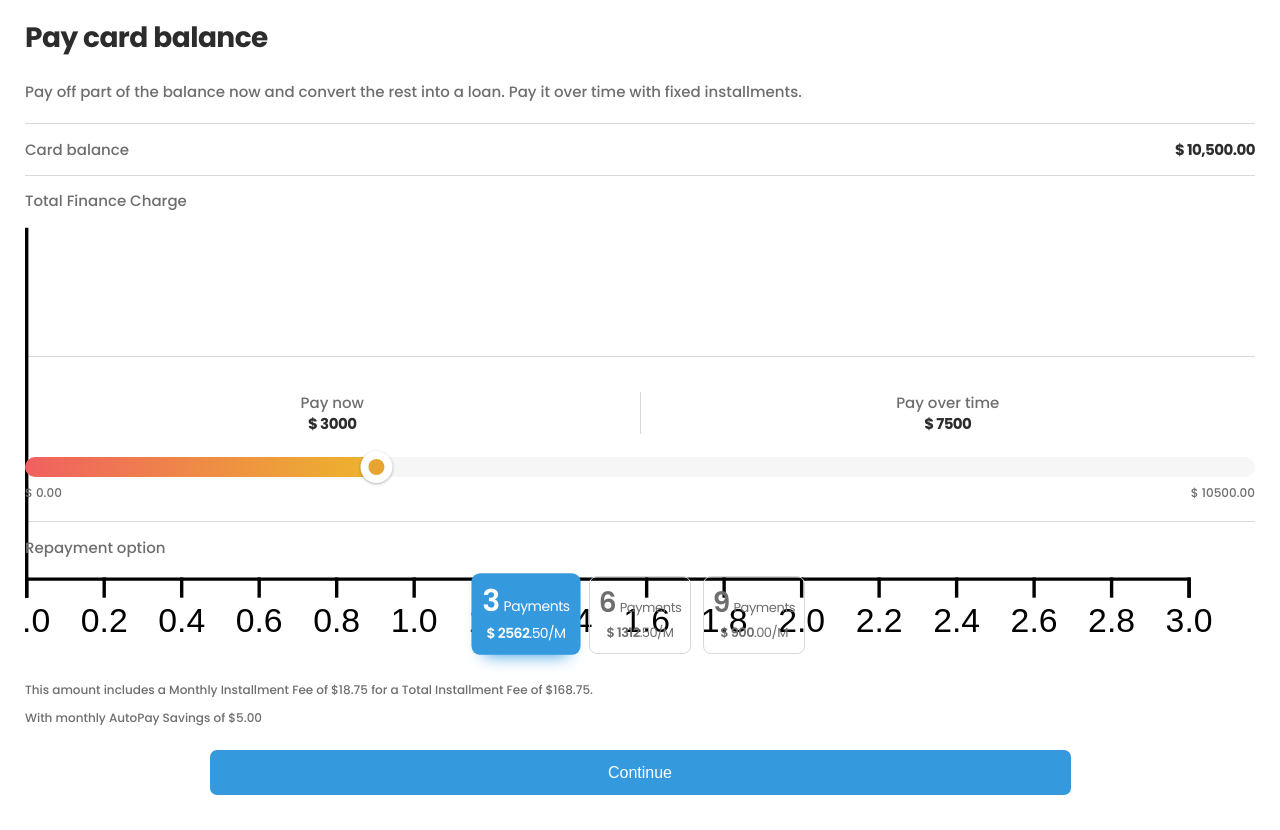
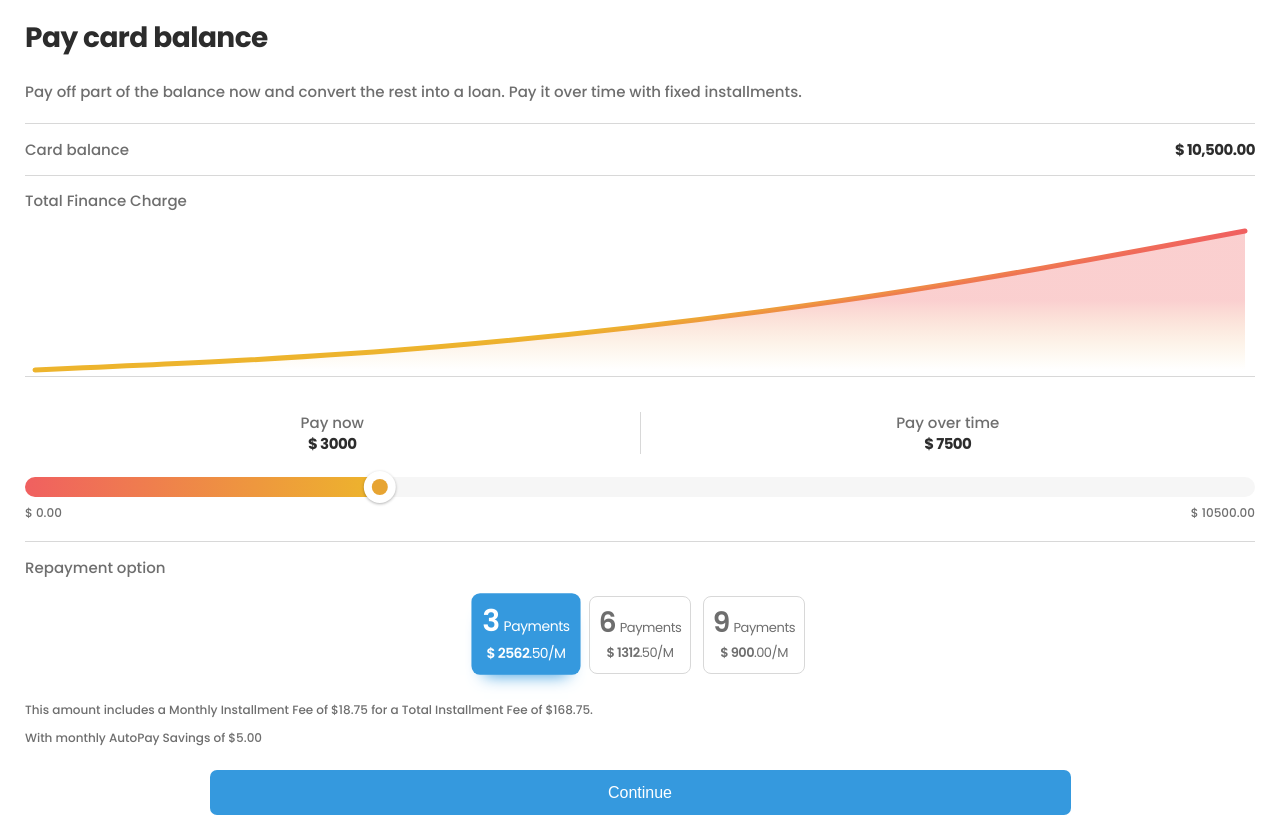
Before and after one commit to s2c130050131527/card-payment, a React (Create React App) app: page / in a window 1280 px wide. Built offline with nearby package versions, Linux system fonts and the light colour scheme.

Commit message:
feat: graph complete

```diff
--- a/src/components/Chart.jsx
+++ b/src/components/Chart.jsx
@@ -1,36 +1,67 @@
-import { useRef } from "react";
 import * as d3 from "d3";
 
-const margin = { top: 0, right: 0, bottom: 20, left: 20 },
-  width = 364 - margin.left - margin.right,
-  height = 124 - margin.top - margin.bottom,
-  color = "OrangeRed";
+const Chart = ({ x, y, widthX, heightY }) => {
+  const margin = { top: 0, right: 10, bottom: 10, left: 0 };
+  const width = widthX - margin.left - margin.right;
+  const height = heightY - margin.top - margin.bottom;
 
-const Chart = ({ x, y }) => {
-  const getX = d3.scaleLinear().domain([0, x]).range([0, width]);
-  const getY = d3.scaleLinear().domain([y, 0]).range([height, 0]);
+  let data = [{ mon: 0, amt: 0 }];
+  let total = (x * (x + 1)) / 2;
+  let yderivate = y / total;
+  for (let i = 1; i <= x; i++) {
+    let newObj = {
+      mon: i,
+      amt: yderivate * i + data[i - 1].amt,
+    };
+    data.push(newObj);
+  }
 
-  const getXAxis = (ref) => {
-    const xAxis = d3.axisBottom(getX);
-    d3.select(ref).call(xAxis);
-  };
+  const getX = d3.scaleLinear().domain([0, x]).range([10, width]);
+  const getY = d3.scaleLinear().domain([0, y]).range([height, 5]);
 
-  const getYAxis = (ref) => {
-    const yAxis = d3.axisLeft(getY).tickSize(0).tickPadding(7);
-    d3.select(ref).call(yAxis);
-  };
+  const linePath = d3
+    .line()
+    .x((d) => getX(d.mon))
+    .y((d) => getY(d.amt))
+    .curve(d3.curveMonotoneX)(data);
+
+  const areaPath = d3
+    .area()
+    .x((d) => getX(d.mon))
+    .y0((d) => getY(d.amt))
+    .y1(() => getY(0))
+    .curve(d3.curveMonotoneX)(data);
 
   return (
     <svg
       viewBox={`0 0 ${width + margin.left + margin.right}
   ${height + margin.top + margin.bottom}`}
     >
-      <g className="axis" ref={getYAxis} />
-      <g
-        className="axis xAxis"
-        ref={getXAxis}
-        transform={`translate(0,${height})`}
+      <path
+        strokeWidth={5}
+        fill="none"
+        stroke="url(#linear)"
+        d={linePath}
+        strokeLinecap="round"
       />
+      <path fill="url(#linear2)" d={areaPath} opacity={0.3} />
+
+      <linearGradient id="linear" x1="0%" y1="0%" x2="100%" y2="0%">
+        <stop offset="0%" stopColor="#edb42d" />
+        <stop offset="45%" stopColor="#edb42d" />
+        <stop offset="100%" stopColor="#f06060" />
+      </linearGradient>
+      <linearGradient
+        id="linear2"
+        x1="0%"
+        y1="0%"
+        x2="100%"
+        y2="0%"
+        gradientTransform="rotate(90)"
+      >
+        <stop offset="50%" stopColor="#f06060" />
+        <stop offset="100%" stopColor="#edb42d00" />
+      </linearGradient>
     </svg>
   );
 };
--- a/src/components/GraphContainer.jsx
+++ b/src/components/GraphContainer.jsx
@@ -1,3 +1,4 @@
+import { useEffect, useLayoutEffect, useRef, useState } from "react";
 import Chart from "./Chart";
 import styles from "./GraphContainer.module.scss";
 
@@ -8,6 +9,35 @@ const INT_LIST = {
 };
 
 const GraphContainer = ({ amount, payNowAmount, selectedMonth }) => {
+  const [widthHeight, setWidthHeight] = useState({ width: 0, height: 0 });
+  const parentRef = useRef(null);
+
+  const setDimens = () => {
+    if (parentRef.current) {
+      setWidthHeight({
+        width: parentRef.current.clientWidth,
+        height: parentRef.current.clientHeight,
+      });
+    }
+  };
+
+  useEffect(() => {
+    let resizedFn;
+    window.addEventListener("resize", () => {
+      clearTimeout(resizedFn);
+      resizedFn = setTimeout(() => {
+        setDimens();
+      }, 200);
+    });
+    return () => {
+      window.removeEventListener("resize");
+    };
+  }, []);
+
+  useEffect(() => {
+    setDimens();
+  }, []);
+
   const payLaterAmount = amount - payNowAmount;
   const payLaterAmountWithInt = parseFloat(
     payLaterAmount * INT_LIST[selectedMonth]
@@ -18,8 +48,13 @@ const GraphContainer = ({ amount, payNowAmount, selectedMonth }) => {
   return (
     <div className={styles.container}>
       <div className={styles.title}>Total Finance Charge</div>
-      <div className={styles.boxOfGraph}>
-        <Chart y={interest} x={selectedMonth} />
+      <div className={styles.boxOfGraph} ref={parentRef}>
+        <Chart
+          y={interest}
+          x={selectedMonth}
+          widthX={widthHeight.width}
+          heightY={widthHeight.height}
+        />
       </div>
     </div>
   );
--- a/src/components/GraphContainer.module.scss
+++ b/src/components/GraphContainer.module.scss
@@ -1,6 +1,6 @@
 .container {
   padding-top: 13px;
-  padding-bottom: 20px;
+  padding-bottom: 10px;
   border-bottom: 1px solid #d8d8d8;
   .title {
     font-size: 15px;
@@ -9,6 +9,6 @@
   }
   .boxOfGraph {
     padding-top: 14px;
-    height: 110px;
+    height: 140px;
   }
 }
--- a/src/components/PaybackAndSlider.jsx
+++ b/src/components/PaybackAndSlider.jsx
@@ -25,7 +25,7 @@ const PaybackAndSlider = ({ amount, payNowAmount, setPayNowAmount }) => {
           values={payNowAmount}
           step={100}
           min={0}
-          max={amount}
+          max={amount - 100}
           rtl={false}
           onChange={(values) => setPayNowAmount(values)}
           renderTrack={({ props, children }) => (
```
